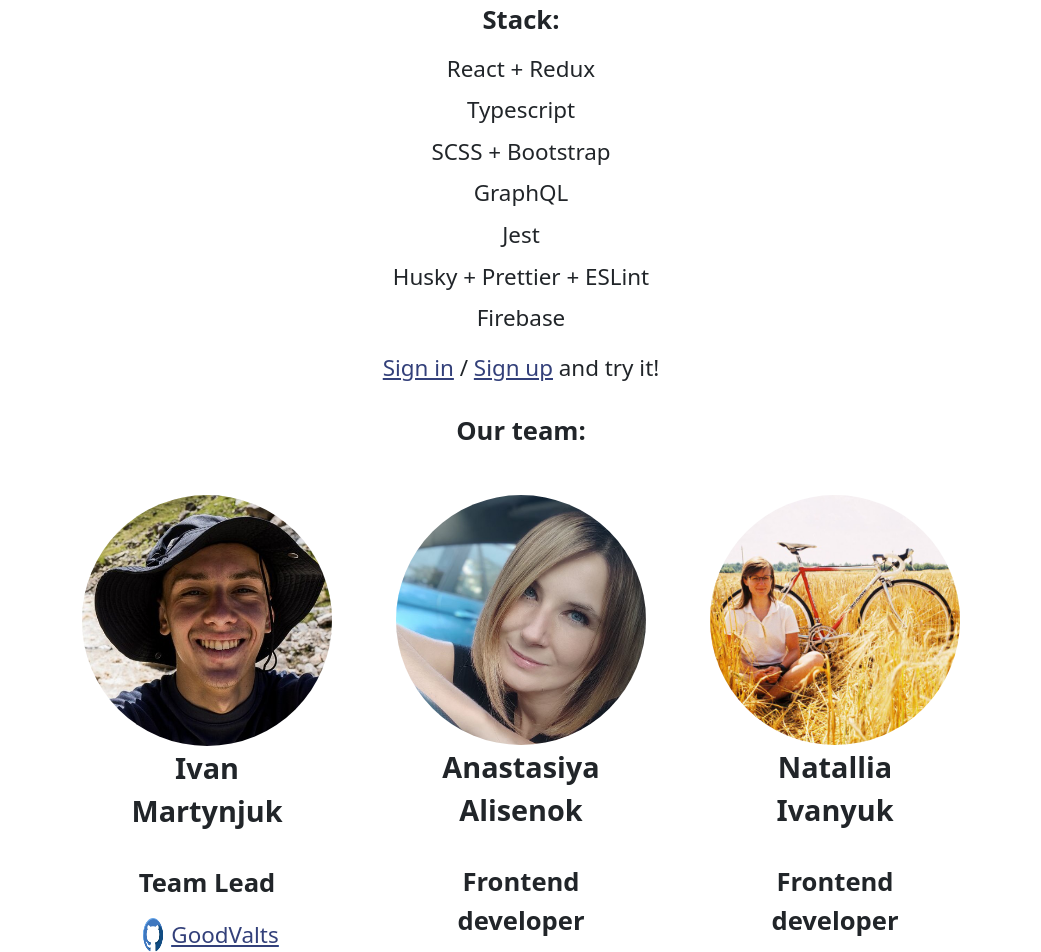
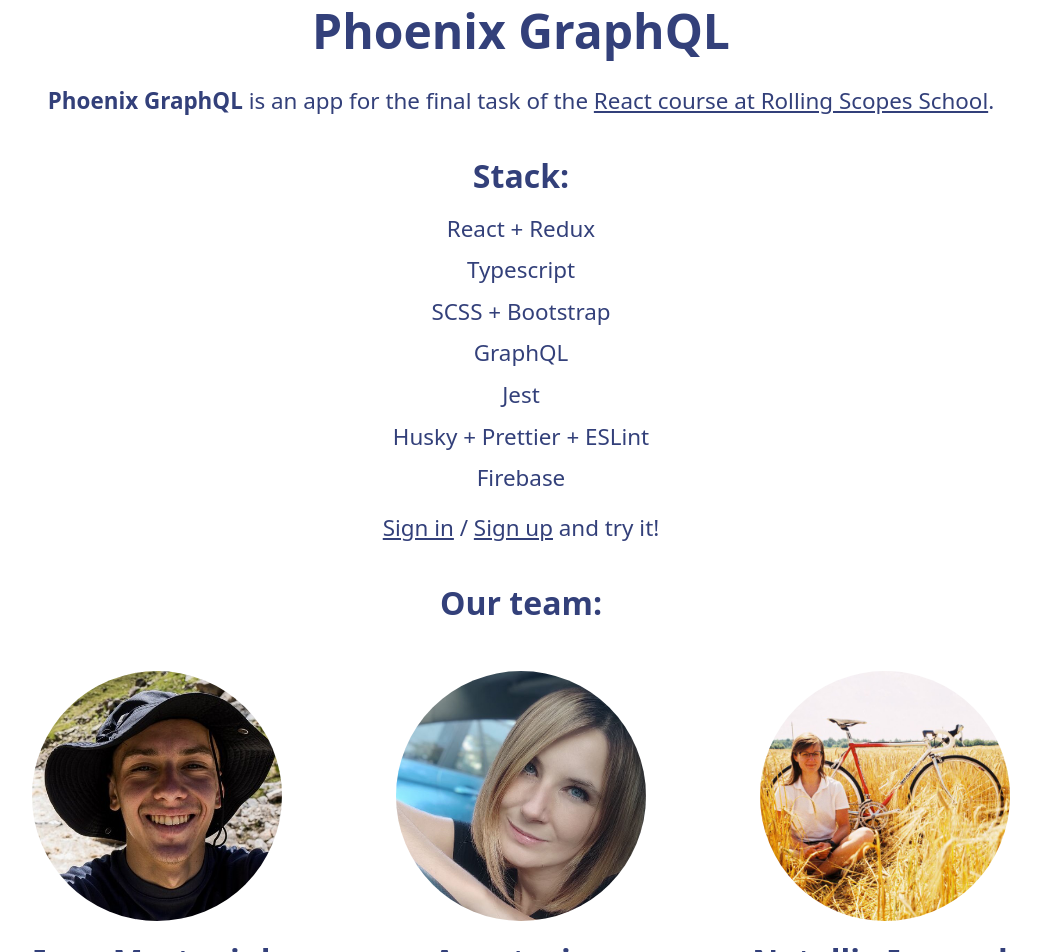
Before and after one commit to GoodValts/graphql-app, a React (Vite) app: page / in a window 1280 px wide. Shown: the part 120-1072 px from the top of the page, without its empty margins (119-1160 px from the left). Built offline with nearby package versions, Linux system fonts and the light colour scheme; no server answers.

Commit message:
feat: add adaptive to welcomePage 29 дек 2023 г.  1:02:08

```diff
--- a/src/components/Forms/Input/input.module.scss
+++ b/src/components/Forms/Input/input.module.scss
@@ -2,7 +2,7 @@
 
 .label {
   display: block;
-  font-size: $sizeDesctopNormal;
+  font-size: $sizeDesktopNormal;
   text-align: center;
   color: $defaultTextColor;
   margin-bottom: $marginDesktopDiv4;
@@ -26,7 +26,7 @@
   min-height: 35px;
   text-align: center;
   color: rgb(50, 57, 64);
-  font-size: $sizeDesctopNormal;
+  font-size: $sizeDesktopNormal;
   background: transparent;
   border: 0px;
   border-bottom: 1px solid cornflowerblue;
@@ -66,7 +66,7 @@
 .errorMessage {
   text-align: center;
   color: crimson;
-  font-size: $sizeDesctopSmall;
+  font-size: $sizeDesktopSmall;
   min-height: 24px;
 
   @include _mobile {
--- a/src/components/Forms/LoginForm/loginForm.module.scss
+++ b/src/components/Forms/LoginForm/loginForm.module.scss
@@ -22,7 +22,7 @@
 
 .header {
   font-weight: 700;
-  font-size: $sizeDesctopBig;
+  font-size: $sizeDesktopBig;
   text-align: center;
   color: $defaultTextColor;
   margin-bottom: $marginDesktop;
@@ -41,7 +41,7 @@
   @include _button;
   margin: $marginDesktopDiv2 auto;
   margin-top: $marginDesktop;
-  font-size: $sizeDesctopNormal;
+  font-size: $sizeDesktopNormal;
 
   &Disabled {
     color: $disabledTextColor;
--- a/src/components/Forms/RegistrationForm/registrationForm.module.scss
+++ b/src/components/Forms/RegistrationForm/registrationForm.module.scss
@@ -25,7 +25,7 @@
 
 .header {
   font-weight: 700;
-  font-size: $sizeDesctopBig;
+  font-size: $sizeDesktopBig;
   text-align: center;
   color: $defaultTextColor;
   margin-bottom: $marginDesktop;
@@ -44,7 +44,7 @@
   @include _button;
   margin: $marginDesktopDiv2 auto;
   margin-top: $marginDesktop;
-  font-size: $sizeDesctopNormal;
+  font-size: $sizeDesktopNormal;
 
   &Disabled {
     color: $disabledTextColor;
--- a/src/pages/LoginPage/login.module.scss
+++ b/src/pages/LoginPage/login.module.scss
@@ -2,7 +2,7 @@
 
 .paragraph {
   color: $defaultTextColor;
-  font-size: $sizeDesctopNormal;
+  font-size: $sizeDesktopNormal;
   text-align: center;
   margin: 0 $marginDesktopDiv4;
   margin-bottom: $marginDesktop;
@@ -15,7 +15,7 @@
 
 .link {
   color: $defaultTextColor;
-  font-size: $sizeDesctopNormal;
+  font-size: $sizeDesktopNormal;
   text-align: center;
 
   &:hover {
--- a/src/pages/RegistrationPage/registration.module.scss
+++ b/src/pages/RegistrationPage/registration.module.scss
@@ -2,7 +2,7 @@
 
 .paragraph {
   color: $defaultTextColor;
-  font-size: $sizeDesctopNormal;
+  font-size: $sizeDesktopNormal;
   text-align: center;
   margin: 0 $marginDesktopDiv4;
   padding-bottom: $marginDesktop;
@@ -15,7 +15,7 @@
 
 .link {
   color: $defaultTextColor;
-  font-size: $sizeDesctopNormal;
+  font-size: $sizeDesktopNormal;
   text-align: center;
 
   &:hover {
--- a/src/pages/WelcomePage/welcome.module.scss
+++ b/src/pages/WelcomePage/welcome.module.scss
@@ -1,36 +1,80 @@
 @import '../../general';
 
+.topMargin {
+  height: calc(90px);
+}
+
 .mainHeader {
-  font-size: 1.8rem;
+  display: flex;
+  justify-content: center;
+  align-items: flex-end;
+  font-size: $sizeDesktopHeader;
   font-weight: 700;
+  color: $defaultTextColor;
   text-align: center;
   margin: $marginDesktop;
-  margin-top: 0;
+  margin-bottom: $marginDesktopDiv2;
+
+  @include _tablet {
+    font-size: $sizeMobileHeader;
+    margin: $marginDesktopDiv2;
+    margin-bottom: $marginDesktopDiv4;
+  }
+}
+
+.aboutContainer {
+  display: flex;
+  justify-content: center;
+  align-items: center;
 }
 
 .paragraph {
-  font-size: 1.4rem;
+  font-size: $sizeDesktopNormal;
+  color: $defaultTextColor;
   text-align: center;
-  white-space: pre;
-  margin: 0;
+  white-space: break-word;
+  margin: $marginDesktopDiv4;
+
+  @include _tablet {
+    font-size: $sizeMobileNormal;
+  }
 }
 
-.listBlock {
-  margin: $marginDesktopDiv2;
+.techs {
+  margin: $marginDesktop;
+
+  @include _tablet {
+    margin: $marginDesktopDiv2;
+  }
 }
 
 .header {
-  font-size: 1.6rem;
+  font-size: $sizeDesktopBig;
   font-weight: 700;
+  color: $defaultTextColor;
   text-align: center;
   margin-bottom: $marginDesktopDiv2;
+
+  @include _tablet {
+    font-size: $sizeMobileBig;
+    margin-bottom: $marginDesktopDiv4;
+  }
 }
 
 .list {
-  font-size: 1.4rem;
+  font-size: $sizeDesktopNormal;
+  color: $defaultTextColor;
   text-align: center;
   margin: 0 auto;
   margin-bottom: $marginDesktopDiv4;
+
+  @include _tablet {
+    font-size: $sizeMobileNormal;
+  }
+
+  @include _mobile {
+    margin-bottom: 2px;
+  }
 }
 
 .linkBlock {
@@ -40,10 +84,8 @@
 }
 
 .links {
-  display: block;
-  text-align: center;
   color: $defaultTextColor;
-  font-size: 1.4rem;
+  font-size: $sizeDesktopNormal;
   text-decoration: underline;
   margin: 0;
   padding: 0;
@@ -51,37 +93,108 @@
   background-color: transparent;
 
   &:hover {
+    cursor: pointer;
     color: $highlightedTextColor;
+  }
+
+  @include _tablet {
+    font-size: $sizeMobileNormal;
+
+    &:hover {
+      color: $defaultTextColor;
+    }
   }
 }
 
 .developersBlock {
   margin: $marginDesktop $marginDesktopDiv4;
+
+  @include _mobile {
+    margin: $marginDesktopDiv2 $marginDesktopDiv4;
+  }
 }
 
 .developers {
   display: flex;
   justify-content: center;
   align-items: flex-start;
+  flex-wrap: wrap;
 }
 
 .member {
   margin: $marginDesktop;
-  width: 250px;
+  width: 300px;
+
+  @include _tablet {
+    margin: $marginDesktopDiv2;
+  }
+
+  @include _mobile {
+    margin: $marginDesktopDiv4;
+  }
 }
 
 .photo {
+  display: block;
   width: 250px;
   border-radius: 250px;
+  margin: 0 auto;
+  margin-bottom: $marginDesktopDiv2;
+
+  &:hover {
+    transform: scale(1.02);
+  }
+
+  @include _tablet {
+    &:hover {
+      transform: scale(1);
+    }
+  }
 }
 
 .icon {
-  width: 20px;
-  margin: 0 $marginDesktopDiv4;
+  width: 25px;
+  height: 25px;
+  margin: auto $marginDesktopDiv4;
 }
 
 .iconContainer {
   display: flex;
   justify-content: center;
+  position: relative;
+  right: 20px;
   margin: $marginDesktopDiv2;
+
+  &:hover {
+    .icon {
+      animation-duration: 0.5s;
+      animation-name: iconHover;
+      animation-iteration-count: 1;
+    }
+
+    .links {
+      color: $highlightedTextColor;
+    }
+  }
+
+  @include _tablet {
+    &:hover {
+      .icon {
+        animation: none;
+      }
+
+      .links {
+        color: $defaultTextColor;
+      }
+    }
+  }
 }
+
+@keyframes iconHover {
+  0% {
+    transform: rotateY(0deg);
+  }
+  100% {
+    transform: rotateY(360deg);
+  }
+}
--- a/src/pages/WelcomePage/welcome.tsx
+++ b/src/pages/WelcomePage/welcome.tsx
@@ -17,6 +17,7 @@
   surname: string;
   city: string;
   role: string;
+  cvLink?: string;
   gitHub?: string;
   telegram?: string;
 }
@@ -24,7 +25,7 @@
 const textObj: {
   [key: string]: {
     header: string;
-    aboutProject: string;
+    aboutProject: { description: string; link: string };
     stack: { header: string; techs?: string[] };
     links: {
       linkSignIn: string;
@@ -37,8 +38,10 @@
 } = {
   en: {
     header: 'Phoenix GraphQL',
-    aboutProject:
-      'Phoenix GraphQL is an app for the final task of the React course at Rolling Scopes School.',
+    aboutProject: {
+      description: 'is an app for the final task of the',
+      link: 'React course at Rolling Scopes School',
+    },
     stack: {
       header: 'Stack:',
       techs: [
@@ -68,6 +71,7 @@
           role: 'Team Lead',
           gitHub: 'GoodValts',
           telegram: '@szczuczynszczyna',
+          cvLink: 'https://goodvalts.github.io/rsschool-cv/',
         },
         {
           name: 'Anastasiya',
@@ -77,6 +81,7 @@
           role: 'Frontend developer',
           gitHub: 'AnastasiyaAlisenok',
           telegram: '@anastasiya_alisenok',
+          cvLink: 'https://anastasiyaalisenok-portfolio.netlify.app/',
         },
         {
           name: 'Natallia',
@@ -86,14 +91,17 @@
           role: 'Frontend developer',
           gitHub: 'whiterabbit8',
           telegram: '@nat_viii',
+          cvLink: 'https://whiterabbit8.github.io/rsschool-cv/',
         },
       ],
     },
   },
   ru: {
     header: 'Феникс GraphQL',
-    aboutProject:
-      'Феникс GraphQL — приложение для финального задания курса по React в Rolling Scopes School.',
+    aboutProject: {
+      description: '— приложение для финального задания',
+      link: 'курса по React в Rolling Scopes School',
+    },
     stack: {
       header: 'Технологии:',
     },
@@ -135,9 +143,24 @@
   const navigate = useNavigate();
   return (
     <>
-      <header className={styles.mainHeader}>{textObj[lang].header}</header>
-      <p className={styles.paragraph}>{textObj[lang].aboutProject}</p>
-      <div className={styles.listBlock}>
+      <div className={styles.topMargin} />
+      <h2 className={styles.mainHeader}>{textObj[lang].header}</h2>
+      <div className={styles.aboutContainer}>
+        <p className={styles.paragraph}>
+          <strong>{textObj[lang].header}</strong>{' '}
+          {textObj[lang].aboutProject.description}{' '}
+          <a
+            className={styles.links}
+            href="https://github.com/rolling-scopes-school/tasks/blob/master/react/README.md"
+            target="_blank"
+            rel="noreferrer"
+          >
+            {textObj[lang].aboutProject.link}
+          </a>
+          .
+        </p>
+      </div>
+      <section className={styles.techs}>
         <h3 className={styles.header}>{textObj[lang].stack.header}</h3>
         {textObj.en.stack.techs &&
           textObj.en.stack.techs.map((el) => {
@@ -147,10 +170,9 @@
               </p>
             );
           })}
-      </div>
         <div className={styles.linkBlock}>
           {user ? (
-          <>
+            <p className={styles.paragraph}>
               <button
                 className={styles.links}
                 type="button"
@@ -158,12 +180,11 @@
               >
                 {textObj[lang].links.linkMainPage}
               </button>
-            <p className={styles.paragraph}>
               {textObj[lang].links.linkParagraph}
             </p>
-          </>
           ) : (
-          <>
+            <p className={styles.paragraph}>
+              {' '}
               <button
                 className={styles.links}
                 type="button"
@@ -171,40 +192,41 @@
               >
                 {textObj[lang].links.linkSignIn}
               </button>
-            <p className={styles.paragraph}> / </p>
+              {' / '}
               <button
                 className={styles.links}
                 type="button"
                 onClick={(): void => navigate('/registration')}
               >
                 {textObj[lang].links.linkSignUp}
-            </button>
-            <p className={styles.paragraph}>
-              {textObj[lang].links.linkParagraph}
+              </button>{' '}
+              {textObj[lang].links.linkParagraph}{' '}
             </p>
-          </>
           )}
         </div>
-
-      <div className={styles.developersBlock}>
+      </section>
+      <section className={styles.developersBlock}>
         <h3 className={styles.header}>{textObj[lang].developers.header}</h3>
         <div className={styles.developers}>
           {textObj[lang].developers.members.map(
             (el: Developer, index: number) => {
-              // console.log(el.surname);
-              console.log(index);
-              console.log(textObj.en.developers.members[index]);
               return (
                 <div key={el.surname} className={styles.member}>
+                  <a
+                    href={textObj.en.developers.members[index].cvLink}
+                    target="_blank"
+                    rel="noreferrer"
+                  >
                     <img
                       className={styles.photo}
                       src={textObj.en.developers.members[index].photo}
                       alt={`${textObj.en.developers.members[index].name}_photo`}
                     />
-                  <p className={styles.mainHeader}>
-                    {`${el.name} ${el.surname}`}
+                  </a>
+                  <p className={styles.header}>{`${el.name} ${el.surname}`}</p>
+                  <p className={styles.paragraph} style={{ fontWeight: '700' }}>
+                    {el.role}
                   </p>
-                  <p className={styles.header}>{el.role}</p>
                   <a
                     href={`https://github.com/${textObj.en.developers.members[index].gitHub}`}
                     target="_blank"
@@ -243,7 +265,7 @@
             }
           )}
         </div>
-      </div>
+      </section>
     </>
   );
 };
```
Also changed, not shown: src/_general.scss (+4 -4 lines), src/components/Footer/footer.module.scss (+4 -4 lines), src/components/Header/header.module.scss (+4 -3 lines). Lines whose indentation alone changed are shown as unchanged.
